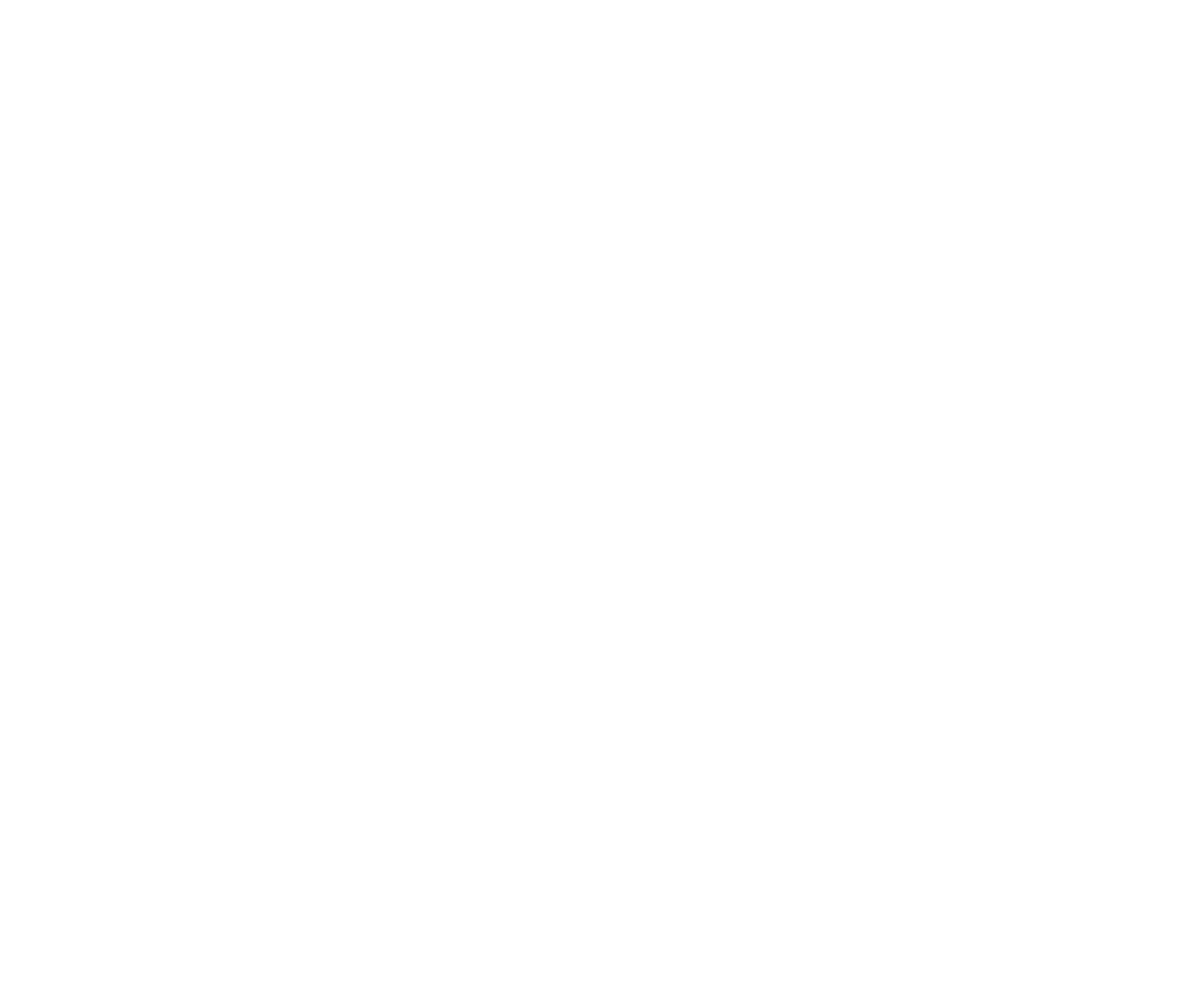
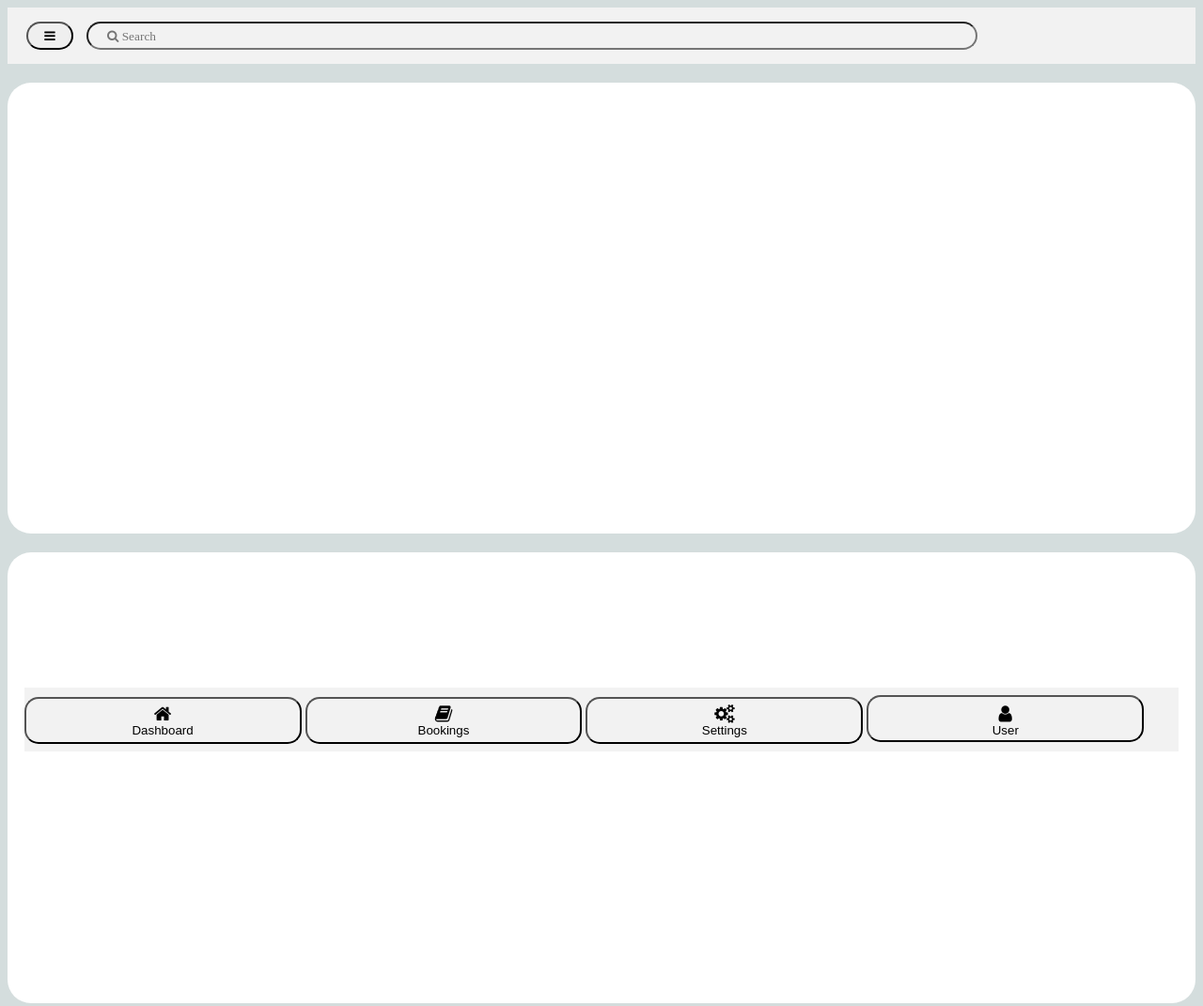
Before and after one commit to raskinfe/SafeSpace, a website: page www/html/tabs.html in a window 1280 px wide. Shown: the top 1071 px of the page at 94% size. Drawn offline with Linux system fonts and the light colour scheme.

Commit message:
SomeComment

```diff
--- a/config.xml
+++ b/config.xml
@@ -7,7 +7,7 @@
     <author email="dev@cordova.apache.org" href="http://cordova.io">
         Apache Cordova Team
     </author>
-    <content src="html/tabs.html" />
+    <content src="index.html" />
     <access origin="*" />
     <allow-intent href="http://*/*" />
     <allow-intent href="https://*/*" />
--- a/www/css/tabs.css
+++ b/www/css/tabs.css
@@ -1,10 +1,115 @@
+
+body  {
+
+	background: #d4dddd;
+	margin-bottom:80px;
+}
+
+
+
 .tab {
-	margin-top: 175%;
-	width: auto;
-	margin-left: none;
-	margin-right: none;
+	bottom: 0%;
+	width: 96%;
+	left: 2%;
+	right: 1%;
+	position: fixed;
+	background: #f2f2f2;
+	align-content: 10px;
 }
 
 .tablinks {
 	width: 24%;
+	box-sizing: border-box;
+    height: 50px;
+  	margin: 8px 0;
+  	border-radius: 15px;
+  	background: inherit;
 }
+
+.tabcontent {
+	display: none;
+	margin-top: 20px;
+
+	margin-left: 20px;
+}
+
+.contents {
+	width: 100%;
+	background: white;
+	height: 480px;
+	border-radius: 25px;
+	margin-top: 20px;
+
+
+}
+
+.top-nav {
+
+	width: 100%;
+
+    background: #f2f2f2;
+    position: sticky;
+    height: 60px;
+    right: 1%;
+    left: 1%;
+    top: 0.5%;
+}
+
+.dropdown-content {
+	display: none;
+	position: absolute;
+	z-index: 1;
+  	background-color: #f1f1f1;
+  	min-width: 160px;
+  	box-shadow: 0px 8px 16px 0px rgba(0,0,0,0.2);
+}
+
+.dropdown-content a {
+  color: black;
+  padding: 12px 16px;
+  text-decoration: none;
+  display: block;
+
+}
+
+.dropdown-content a:hover {background-color: #ddd}
+
+.dropdown {
+  position: relative;
+  display: inline-block;
+}
+
+.show {display:block;}
+
+.dropbtn {
+
+	width: 50px;
+    height: 30px;
+    margin-top: 15px;
+    margin-left: 20px;
+    cursor: pointer;
+    border-radius: 25px;
+}
+
+#search	{
+
+	width: 75%;
+    height: 30px;
+    box-sizing: border-box;
+    padding: 12px 20px;
+  	margin: 8px 0;
+  	border-radius: 25px;
+  	background: inherit;
+}
+
+#search::placeholder {
+
+
+  margin-left: 10px;
+}
+
+
+.tablinks p {
+
+	margin-top: none;
+}
--- a/www/html/tabs.html
+++ b/www/html/tabs.html
@@ -23,16 +23,72 @@
         <link rel="stylesheet" href="../css/tabs.css">
         <link rel="stylesheet" href="https://cdnjs.cloudflare.com/ajax/libs/font-awesome/4.7.0/css/font-awesome.min.css">
 
-        <style type="text/css">
+        <script type="text/javascript" src="../js/tabs.js"></script>
+        <script type="text/javascript" src="../js/dropdown.js"></script>
 
-        </style>
+
     </head>
     <body>
+
+          <!-- Top navigation menu -->
+        <section class="top-nav">
+            <div class="dropdown">
+                <input style="font-family: FontAwesome" type="submit" name="" onclick="myFunction()" class="dropbtn" value="&#xF0C9;">
+                  <div id="myDropdown" class="dropdown-content">
+                    <a href="../html/qr.html">Scan QR code</a>
+                    <a href="#">Invite</a>
+                    <a href="#">Logout</a>
+                  </div>
+            </div>
+
+            <input style="font-family: FontAwesome; margin-left: 10px;" type="search" name="" placeholder="&#xF002; Search" id="search">
+
+    </section>
+
+
+
+        <!--The main tabs -->
+
         <div class="tab">
-        <button class="tablinks"><i class="fa fa-home"></i><p class="tabtitles">Dashboard</p></button>
-        <button class="tablinks"><i class="fa fa-book" aria-hidden="true"></i><p class="tabtitles">Bookings</p></button>
-        <button class="tablinks"><i class="fa fa-cogs" aria-hidden="true"></i><p class="tabtitles">Settings</p></button>
-        <button class="tablinks"><i class="fa fa-user" aria-hidden="true"></i><p class="tabtitles">User</p></button>
-    </div>
+        <button class="tablinks" onclick="openTab(event, 'Dashboard')"><i class="fa fa-home" style="font-size: 20px;"></i><br>Dashboard</button>
+        <button class="tablinks" onclick="openTab(event, 'Bookings')"><i class="fa fa-book" aria-hidden="true" style="font-size: 20px;"></i><br>Bookings</button>
+        <button class="tablinks" onclick="openTab(event, 'Settings')"><i class="fa fa-cogs" aria-hidden="true" style="font-size: 20px;"></i><br>Settings</button>
+        <button class="tablinks" onclick="openTab(event, 'User')"><i class="fa fa-user" style="font-size: 20px; margin-bottom: none; margin-top: 5px; " aria-hidden="true"></i><br>User</button>
+        </div>
+
+
+
+
+
+    <!-- Tab content -->
+    <section class="contents">
+        <div>
+            <div id="Dashboard" class="tabcontent">
+        <h3>Dashboard</h3>
+        <p>--the contents of the dashboard will be displayed here--</p>
+        </div>
+
+        <div id="Bookings" class="tabcontent">
+        <h3>Bookings</h3>
+        <p>--The bookings and functionalities will be displayed on this tab--</p>
+        </div>
+
+        <div id="Settings" class="tabcontent">
+        <h3>Settings</h3>
+        <p>--The site settings and other menus will be displayed here--</p>
+        </div>
+
+        <div id="User" class="tabcontent">
+        <h3>User</h3>
+        <p>--The User profile and menus will be displayed here--</p>
+        </div>
+        </div>
+
+
+    </section>
+
+    <section class="contents"></section>
+
+
     </body>
 </html>
--- a/www/js/log.js
+++ b/www/js/log.js
@@ -11,7 +11,7 @@ function authenticate() {
 
 
 function check(password, username) {
-  if (username == "" && password =="") {
+  if (username == "" || password =="") {
 
     return false;
   }
@@ -23,7 +23,7 @@ function check(password, username) {
 function status() {
   if (loggedIn) {
 
-    var url  ="../tabs.html";
+    var url = "../www/html/tabs.html";
     window.open(url);
   }
   else {
```
Also changed, not shown: package.json (+8 -3 lines), www/css/log.css (+7 -7 lines), 1 other file.
